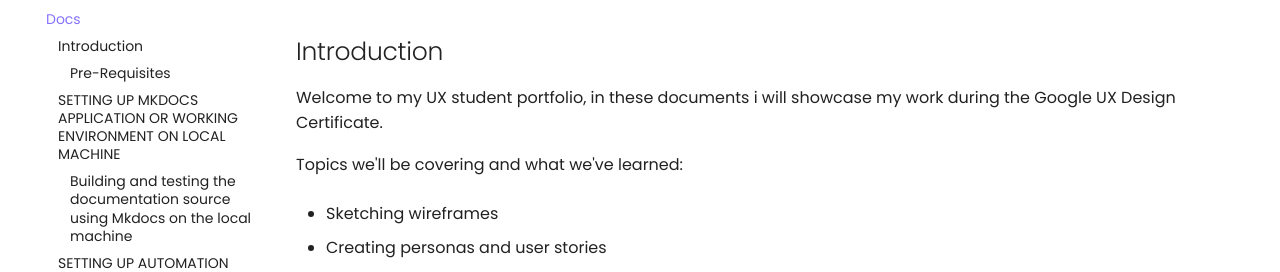
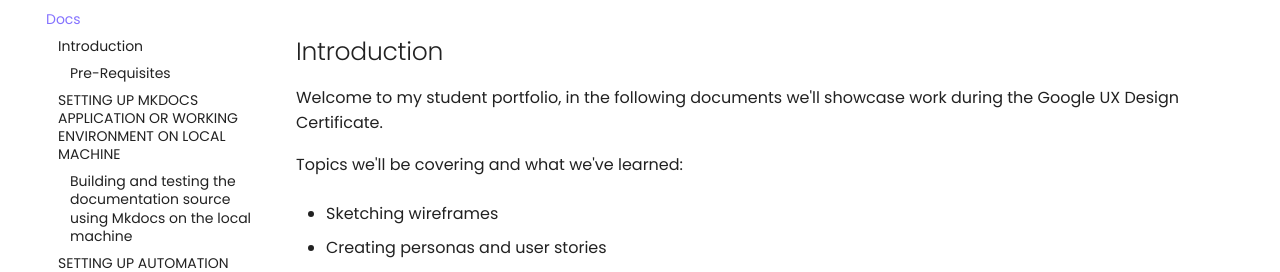
Before and after one commit to divstackio/docs-study, an MkDocs documentation site: the page built from docs/docs.md, in a window 1280 px wide and 900 px high. Shown: the part 146-418 px from the top of the window. Built offline with MkDocs 1.6.1 and Material for MkDocs 9.7.7, drawn with Linux system fonts in a browser that asks for light colours; comment, search, counter and statistics services are not loaded.

Commit message:
Update docs.md

```diff
--- a/docs/docs.md
+++ b/docs/docs.md
@@ -1,7 +1,7 @@
 # UX Design Case Study
 ## Introduction
 
-Welcome to my UX student portfolio, in these documents i will showcase my work during the Google UX Design Certificate.
+Welcome to my student portfolio, in the following documents we'll showcase  work during the Google UX Design Certificate.
 
 Topics we'll be covering and what we've learned:
 
```
